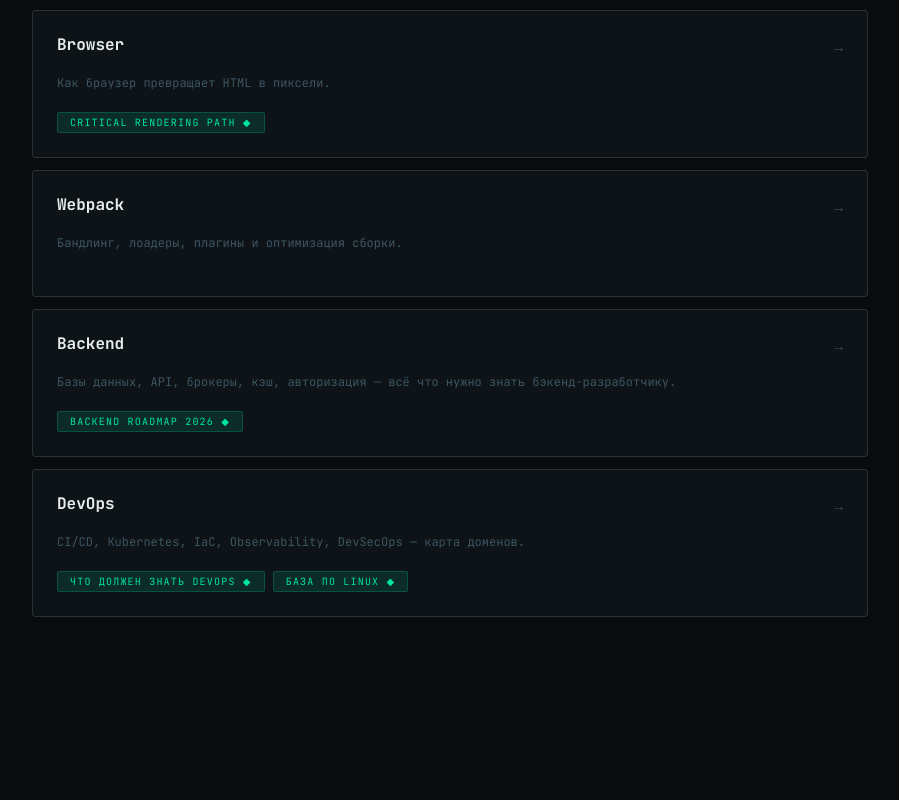
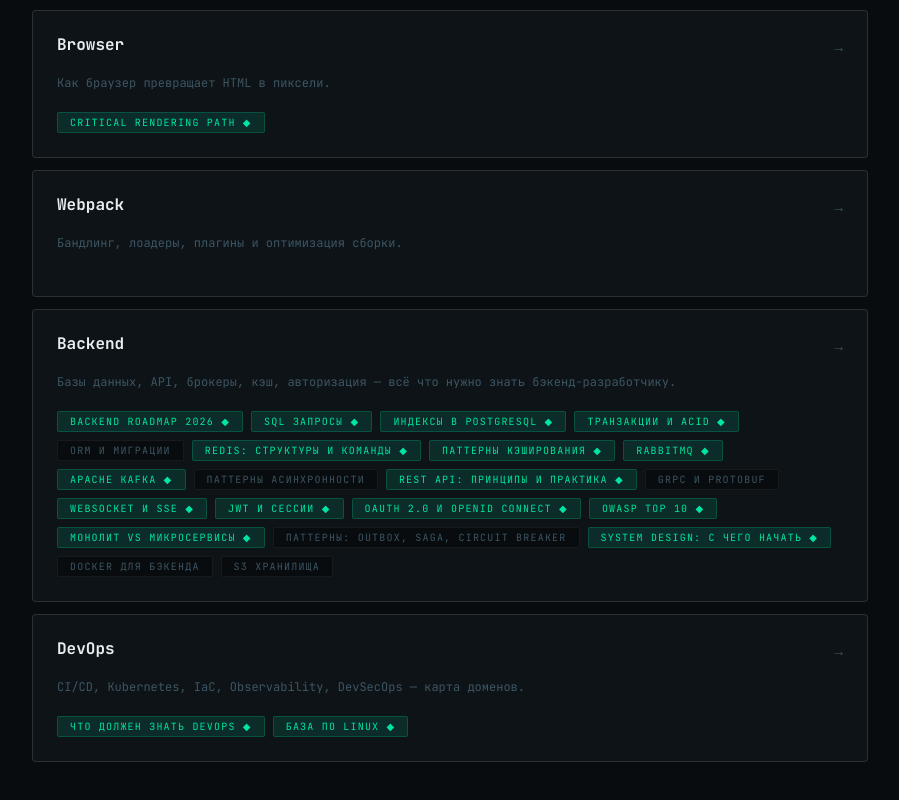
Before and after one commit to dxdzdydxdzdy/dxlearn, a Next.js app: page /courses in a window 1280 px wide. Shown: the part 1600-2400 px from the top of the page, without its empty margins (190-1089 px from the left). Before the commit the page ends 2265 px from the top, so only its background shows below. Built offline with nearby package versions, Linux system fonts and the light colour scheme.

Commit message:
backend article

```diff
--- a/src/content/courses.ts
+++ b/src/content/courses.ts
@@ -4,6 +4,7 @@ export interface Article {
   description: string;
   tags?: string[];
   interactive: boolean;
+  section?: string;
 }
 
 export interface Course {
@@ -487,6 +488,180 @@ export const courses: Course[] = [
         tags: ['roadmap', 'overview'],
         interactive: true,
       },
+
+      // ── Базы данных ──────────────────────────────────────────────
+      {
+        slug: 'sql-queries',
+        title: 'SQL запросы',
+        description: 'SELECT, JOIN, GROUP BY, подзапросы, CTE, window functions — от простого к сложному.',
+        tags: ['sql', 'databases'],
+        interactive: true,
+        section: 'Базы данных',
+      },
+      {
+        slug: 'postgresql-indexes',
+        title: 'Индексы в PostgreSQL',
+        description: 'B-tree, Hash, GIN, BRIN — какой когда использовать. EXPLAIN ANALYZE и медленные запросы.',
+        tags: ['postgresql', 'performance'],
+        interactive: true,
+        section: 'Базы данных',
+      },
+      {
+        slug: 'transactions-acid',
+        title: 'Транзакции и ACID',
+        description: 'Атомарность, консистентность, изоляция, долговечность. Уровни изоляции и их практические последствия.',
+        tags: ['databases', 'concepts'],
+        interactive: true,
+        section: 'Базы данных',
+      },
+      {
+        slug: 'orm-migrations',
+        title: 'ORM и миграции',
+        description: 'SQLAlchemy / Prisma / TypeORM, N+1 проблема, миграции схемы без даунтайма.',
+        tags: ['orm', 'databases'],
+        interactive: false,
+        section: 'Базы данных',
+      },
+
+      // ── Кэширование ──────────────────────────────────────────────
+      {
+        slug: 'redis-basics',
+        title: 'Redis: структуры и команды',
+        description: 'String, Hash, List, Set, Sorted Set, Pub/Sub. Когда и зачем каждая структура.',
+        tags: ['redis', 'cache'],
+        interactive: true,
+        section: 'Кэширование',
+      },
+      {
+        slug: 'cache-patterns',
+        title: 'Паттерны кэширования',
+        description: 'Cache-aside, write-through, write-behind. Cache invalidation. Cache stampede и защита от него.',
+        tags: ['cache', 'patterns'],
+        interactive: true,
+        section: 'Кэширование',
+      },
+
+      // ── Брокеры сообщений ────────────────────────────────────────
+      {
+        slug: 'rabbitmq-basics',
+        title: 'RabbitMQ',
+        description: 'Exchange типы, routing, очереди, ACK/NACK, Dead Letter Queue, retry с backoff.',
+        tags: ['rabbitmq', 'messaging'],
+        interactive: true,
+        section: 'Брокеры сообщений',
+      },
+      {
+        slug: 'kafka-basics',
+        title: 'Apache Kafka',
+        description: 'Топики, партиции, consumer groups, offset, retention. Когда Kafka, когда RabbitMQ.',
+        tags: ['kafka', 'messaging'],
+        interactive: true,
+        section: 'Брокеры сообщений',
+      },
+      {
+        slug: 'async-patterns',
+        title: 'Паттерны асинхронности',
+        description: 'Idempotent consumer, Outbox pattern, Saga. Гарантии доставки: at-least-once, exactly-once.',
+        tags: ['patterns', 'messaging'],
+        interactive: false,
+        section: 'Брокеры сообщений',
+      },
+
+      // ── API дизайн ───────────────────────────────────────────────
+      {
+        slug: 'rest-api-design',
+        title: 'REST API: принципы и практика',
+        description: 'Ресурсы, методы, статус-коды, versioning, идемпотентность, rate limiting.',
+        tags: ['rest', 'api'],
+        interactive: true,
+        section: 'API дизайн',
+      },
+      {
+        slug: 'grpc-basics',
+        title: 'gRPC и Protobuf',
+        description: 'Protobuf-схема, унарные и стримовые вызовы, сравнение с REST, когда использовать.',
+        tags: ['grpc', 'api'],
+        interactive: false,
+        section: 'API дизайн',
+      },
+      {
+        slug: 'websocket-sse',
+        title: 'WebSocket и SSE',
+        description: 'Full-duplex соединение vs Server-Sent Events. Трейдинг, чаты, live-уведомления.',
+        tags: ['websocket', 'realtime'],
+        interactive: true,
+        section: 'API дизайн',
+      },
+
+      // ── Безопасность ─────────────────────────────────────────────
+      {
+        slug: 'auth-jwt',
+        title: 'JWT и сессии',
+        description: 'Структура JWT, access/refresh токены, сессии. Где хранить, как инвалидировать.',
+        tags: ['auth', 'security'],
+        interactive: true,
+        section: 'Безопасность',
+      },
+      {
+        slug: 'oauth-openid',
+        title: 'OAuth 2.0 и OpenID Connect',
+        description: 'Authorization Code Flow, PKCE, refresh rotation. "Войти через Google" под капотом.',
+        tags: ['oauth', 'auth'],
+        interactive: true,
+        section: 'Безопасность',
+      },
+      {
+        slug: 'owasp-top10',
+        title: 'OWASP Top 10',
+        description: 'SQL injection, XSS, IDOR, SSRF и другие уязвимости — с примерами и защитой.',
+        tags: ['security', 'owasp'],
+        interactive: true,
+        section: 'Безопасность',
+      },
+
+      // ── Архитектура ──────────────────────────────────────────────
+      {
+        slug: 'microservices',
+        title: 'Монолит vs микросервисы',
+        description: 'Когда монолит лучше. Признаки того, что пора делить. Strangler Fig, модульный монолит.',
+        tags: ['architecture', 'microservices'],
+        interactive: true,
+        section: 'Архитектура',
+      },
+      {
+        slug: 'architecture-patterns',
+        title: 'Паттерны: Outbox, Saga, Circuit Breaker',
+        description: 'Надёжные паттерны для распределённых систем. Когда и как применять каждый.',
+        tags: ['patterns', 'architecture'],
+        interactive: false,
+        section: 'Архитектура',
+      },
+      {
+        slug: 'system-design',
+        title: 'System Design: с чего начать',
+        description: 'Как подходить к задачам проектирования систем. URL shortener, паста, лента новостей.',
+        tags: ['system-design', 'interview'],
+        interactive: true,
+        section: 'Архитектура',
+      },
+
+      // ── Инфраструктура ───────────────────────────────────────────
+      {
+        slug: 'docker-backend',
+        title: 'Docker для бэкенда',
+        description: 'Многоэтапные сборки, оптимизация образов, docker-compose для локальной разработки.',
+        tags: ['docker', 'infra'],
+        interactive: false,
+        section: 'Инфраструктура',
+      },
+      {
+        slug: 's3-storage',
+        title: 'S3 хранилища',
+        description: 'Объектное хранилище, presigned URL, прямая загрузка с клиента, бэкапы БД.',
+        tags: ['s3', 'storage', 'infra'],
+        interactive: false,
+        section: 'Инфраструктура',
+      },
     ],
   },
 
```
Also changed, not shown: src/components/layout/Sidebar/Sidebar.module.scss (+22 -0 lines), src/components/layout/Sidebar/Sidebar.tsx (+31 -3 lines).
